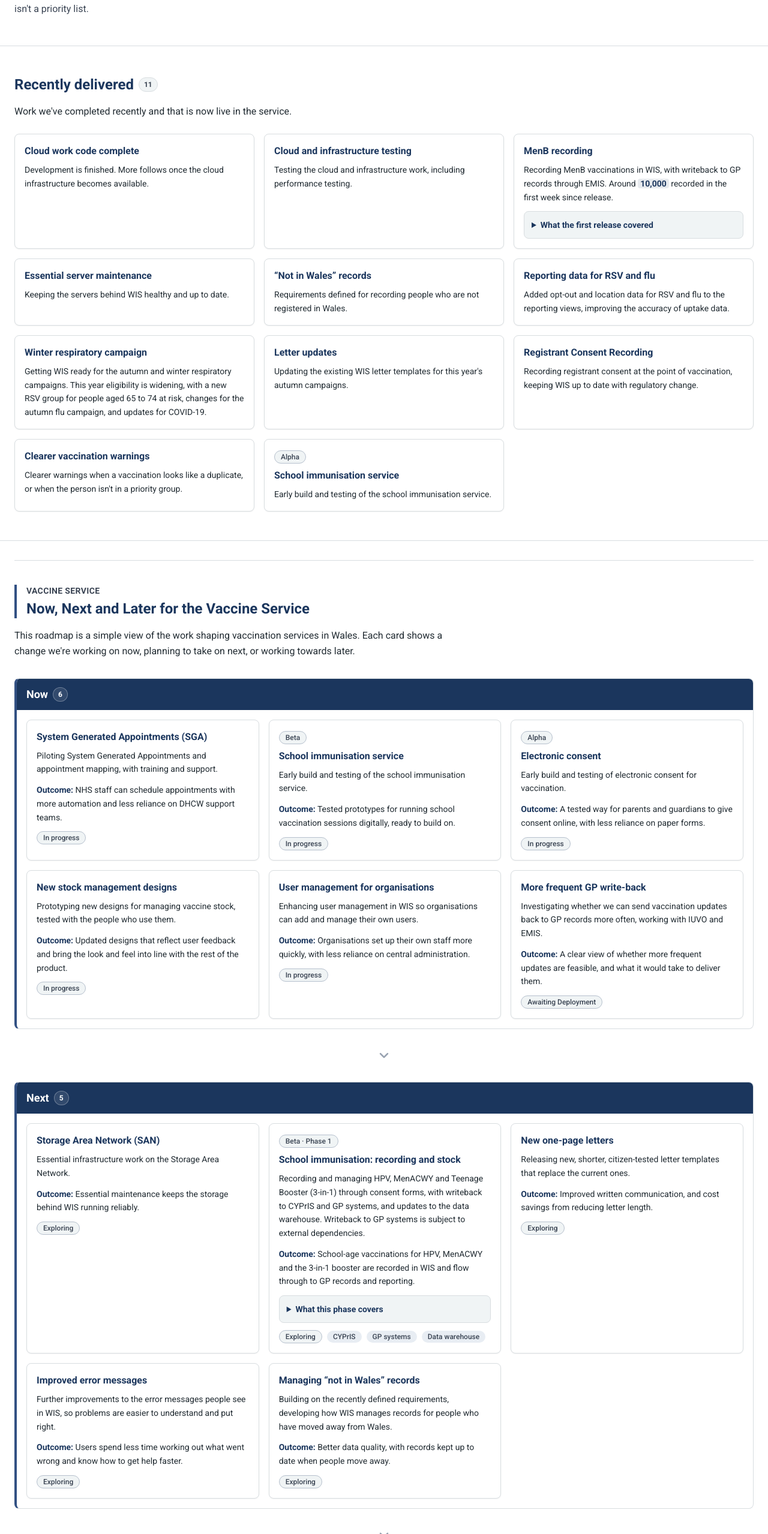
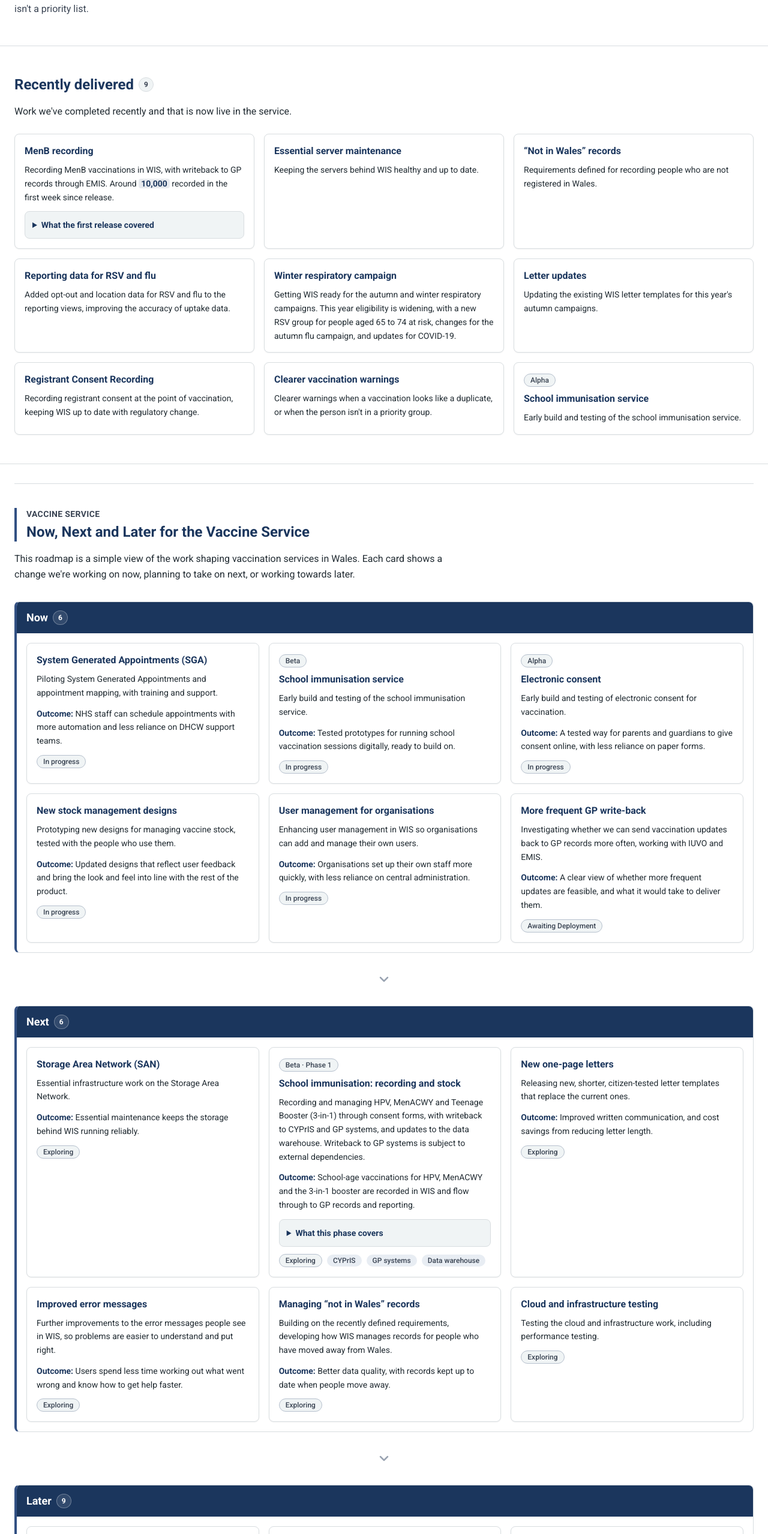
Before and after one commit to DHCW-Digital-Health-and-Care-Wales/dhcw-vaccine-roadmap, a React (Vite) app: page / in a window 1280 px wide. Shown: the part 1108-3666 px from the top of the page at 60% size. Built offline with nearby package versions, Linux system fonts and the light colour scheme.

Commit message:
Move cloud work roadmap cards

```diff
--- a/src/data/roadmap.ts
+++ b/src/data/roadmap.ts
@@ -343,6 +343,17 @@ export const roadmap: Roadmap = {
       updated: UPDATED_AT,
     },
     {
+      id: 'cloud-and-infrastructure-testing',
+      title: localised('Cloud and infrastructure testing'),
+      summary: localised(
+        'Testing the cloud and infrastructure work, including performance testing.',
+      ),
+      categoryId: CATEGORY_ID,
+      horizon: 'next',
+      status: 'exploring',
+      updated: UPDATED_AT,
+    },
+    {
       id: 'continuous-improvement',
       title: localised('Continuous improvement'),
       summary: localised(
@@ -497,20 +508,6 @@ export const roadmap: Roadmap = {
     ),
     items: [
       {
-        id: 'cloud-work-code-complete',
-        title: localised('Cloud work code complete'),
-        summary: localised(
-          'Development is finished. More follows once the cloud infrastructure becomes available.',
-        ),
-      },
-      {
-        id: 'cloud-and-infrastructure-testing',
-        title: localised('Cloud and infrastructure testing'),
-        summary: localised(
-          'Testing the cloud and infrastructure work, including performance testing.',
-        ),
-      },
-      {
         id: 'menb-recording',
         title: localised('MenB recording'),
         summary: localised(
@@ -600,7 +597,15 @@ export const roadmap: Roadmap = {
     placeholder: localised(
       'Content to be confirmed. This section will capture wider delivery this year once reviewed and agreed with the service team.',
     ),
-    items: [],
+    items: [
+      {
+        id: 'cloud-work-code-complete',
+        title: localised('Cloud work code complete'),
+        summary: localised(
+          'Development is finished. More follows once the cloud infrastructure becomes available.',
+        ),
+      },
+    ],
   },
 
   // Being explicit about what is out of scope for now.
```
